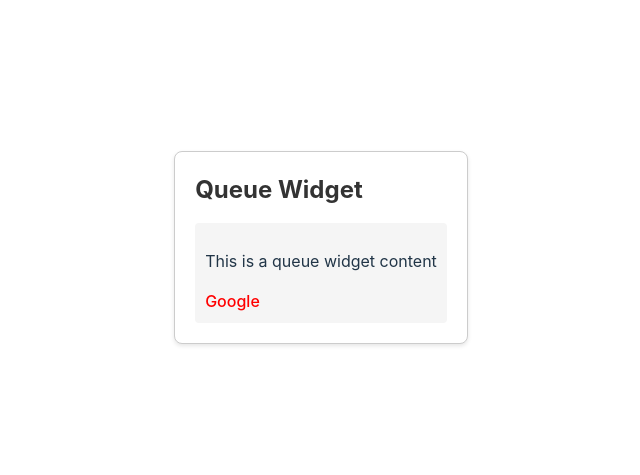
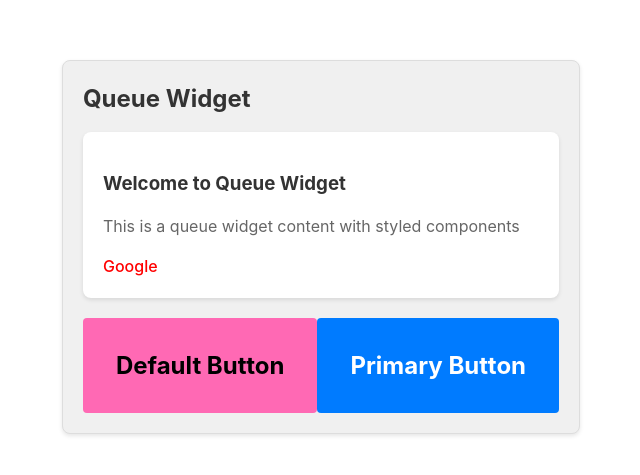
Before and after one commit to Heinzic/web-queue, a React (Vite) app: page / in a window 1280 px wide. Shown: the part 153-628 px from the top of the page, without its empty margins (319-959 px from the left). Built offline with nearby package versions, Linux system fonts and the light colour scheme.

Commit message:
styled emotion

```diff
--- a/package.json
+++ b/package.json
@@ -10,6 +10,8 @@
     "preview": "vite preview"
   },
   "dependencies": {
+    "@emotion/react": "^11.14.0",
+    "@emotion/styled": "^11.14.0",
     "react": "^18.2.0",
     "react-dom": "^18.2.0"
   },
--- a/src/App.tsx
+++ b/src/App.tsx
@@ -1,15 +1,69 @@
 import React from 'react';
 import './App.css';
+import styled from '@emotion/styled';
+
+// Basic styled component
+const Button = styled.button`
+  padding: 32px;
+  background-color: hotpink;
+  font-size: 24px;
+  border-radius: 4px;
+  color: black;
+  font-weight: bold;
+  &:hover {
+    color: white;
+  }
+`;
+
+// Styled component with props
+const Container = styled.div<{ isActive?: boolean }>`
+  padding: 20px;
+  background-color: ${props => props.isActive ? '#f0f0f0' : 'white'};
+  border: 1px solid #ddd;
+  border-radius: 8px;
+`;
+
+// Nested styled components
+const Card = styled.div`
+  padding: 20px;
+  background: white;
+  border-radius: 8px;
+  box-shadow: 0 2px 4px rgba(0,0,0,0.1);
+
+  h3 {
+    color: #333;
+    margin-bottom: 10px;
+  }
+
+  p {
+    color: #666;
+    line-height: 1.5;
+  }
+`;
+
+// Extending existing styled component
+const PrimaryButton = styled(Button)`
+  background-color: #007bff;
+  color: white;
+  &:hover {
+    background-color: #0056b3;
+  }
+`;
 
 const App: React.FC = () => {
   return (
-    <div className="widget-container">
+    <Container isActive={true} className="widget-container">
       <h2>Queue Widget</h2>
-      <div className="queue-content">
-        <p>This is a queue widget content</p>
+      <Card className='queue-content'>
+        <h3>Welcome to Queue Widget</h3>
+        <p>This is a queue widget content with styled components</p>
         <a href="https://google.com">Google</a>
+      </Card>
+      <div style={{ marginTop: '20px' }}>
+        <Button>Default Button</Button>
+        <PrimaryButton>Primary Button</PrimaryButton>
       </div>
-    </div>
+    </Container>
   );
 };
 
```
Also changed, not shown: 1 other file (tests, documents, lock files or other folders).
